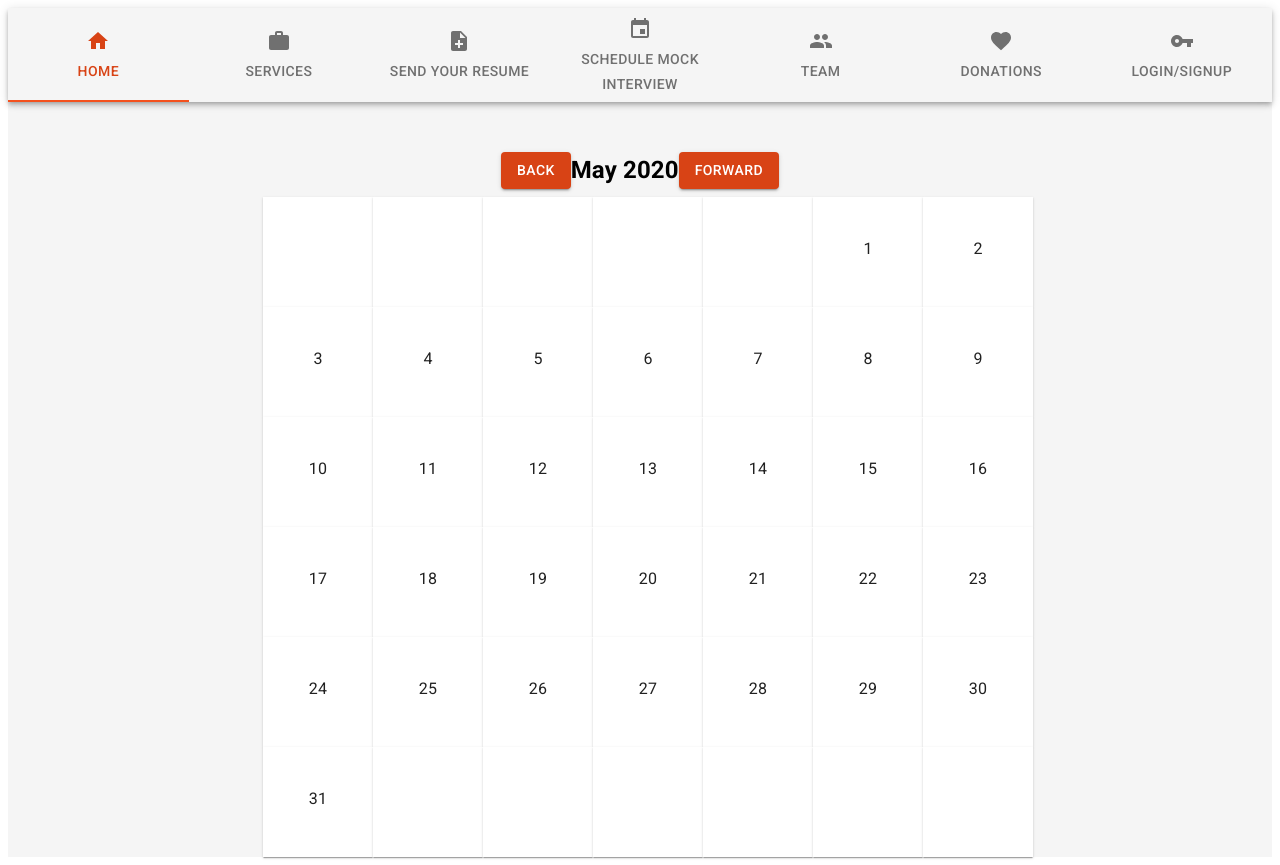
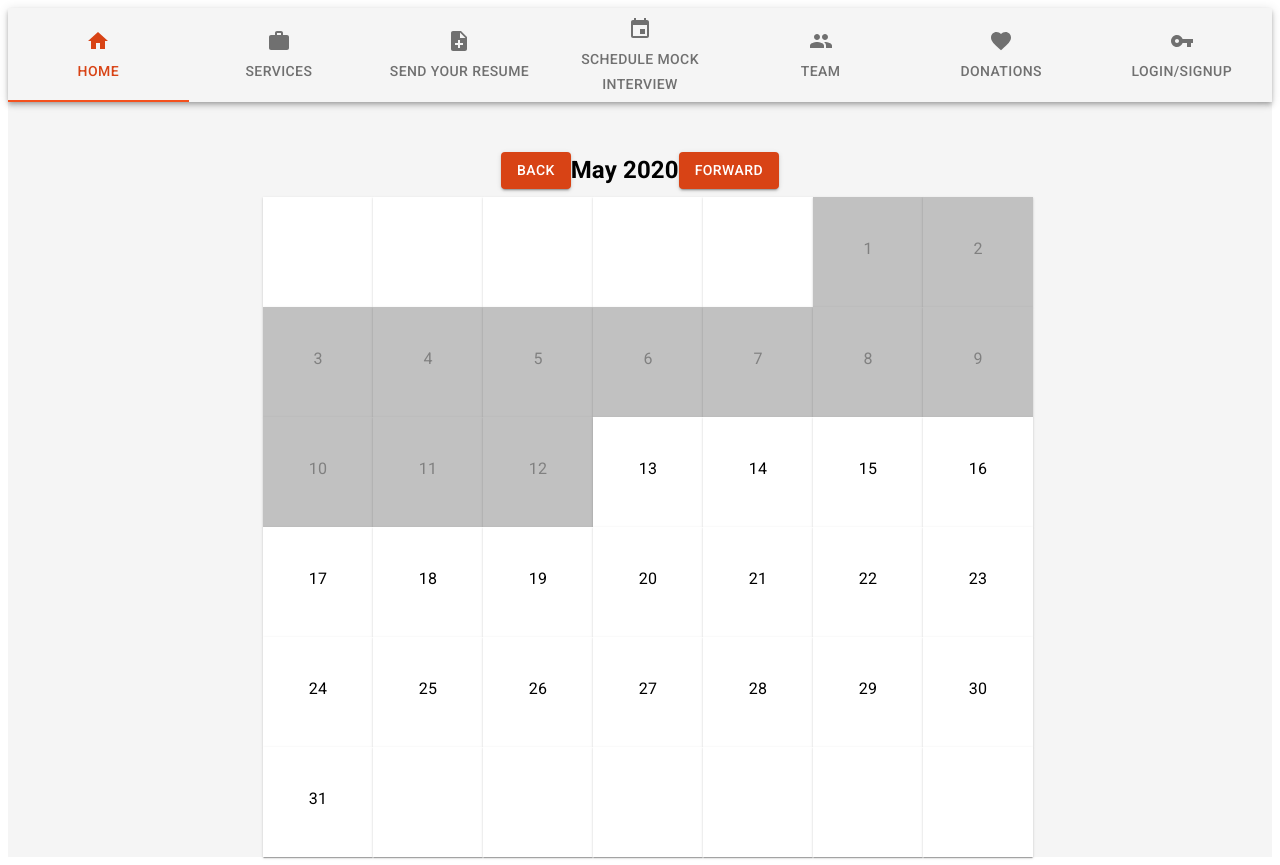
Before and after one commit to MarkVincentGo/ResumeRoasters, a React app: page / in a window 1280 px wide. Built offline with nearby package versions, Linux system fonts and the light colour scheme.

Commit message:
grey out passed dates in calendar

```diff
--- a/client/src/Calendar.jsx
+++ b/client/src/Calendar.jsx
@@ -29,7 +29,7 @@ const useStyles = makeStyles((theme) => ({
   modal: {
     width: 300,
     height: 400,
-    backgroundColor: 'white',
+    backgroundColor: '#e1e1e1',
   }
 }))
 
@@ -55,7 +55,7 @@ const Calendar = () => {
 
   const backMonth = () => {
     if (month === 0) {
-      setMonth(12);
+      setMonth(11);
       setYear(year - 1);
     } else {
       setMonth(month - 1);
@@ -98,7 +98,11 @@ const Calendar = () => {
               )
           } else {
             return (
-              <CalendarEntry date={dayOfWeek} clickFn={clickModal}/>
+              <CalendarEntry
+                date={{year, month, dayOfWeek}}
+                clickFn={clickModal}
+                today={currentDate}
+              />
             )
           }
         })}
--- a/client/src/CalendarEntry.jsx
+++ b/client/src/CalendarEntry.jsx
@@ -11,30 +11,51 @@ const useStyles = makeStyles((theme) => ({
     height: 30,
     width: 30,
   },
-  paperSelected  : {
+  paperSelected: {
     padding: theme.spacing(5),
     textAlign: 'center',
     backgroundColor: theme.palette.secondary,
     height: 30,
     width: 30,
   },
+  pastDate: {
+    backgroundColor: '#c1c1c1',
+    color: 'gray'
+  },
+  futureDate: {
+    color: 'black'
+  }
 }))
 
-const CalendarEntry = ({ date, clickFn }) => {
+const CalendarEntry = ({ date, clickFn, today }) => {
   const classes = useStyles()
   const [state, setState] = useState(false);
+  let dayHasPassed = false;
+  if (date) {
+    const { year, month, dayOfWeek } = date
+    const thisDate = new Date(year, month, dayOfWeek)
+    console.log(thisDate, today)
+    if (thisDate < today) {
+      dayHasPassed = true;
+    }
+  }
 
   return (
     <Grid item xs={'auto'}>
       <Paper
-        className={state ? classes.paperNotSelected : classes.paperSelected}
-        onMouseEnter={() => setState(true)}
+        className={[state ? classes.paperNotSelected : classes.paperSelected,
+          dayHasPassed ? classes.pastDate : classes.futureDate]}
+        onMouseEnter={() => {
+          if (!dayHasPassed) {
+            setState(true)
+          }
+        }}
         onMouseLeave={() => setState(false)}
         square={state ? false : true}
         elevation={1}
         onClick={clickFn}
         >
-          {date}
+          {date ? date.dayOfWeek : ''}
         </Paper>
     </Grid>
   )
```
